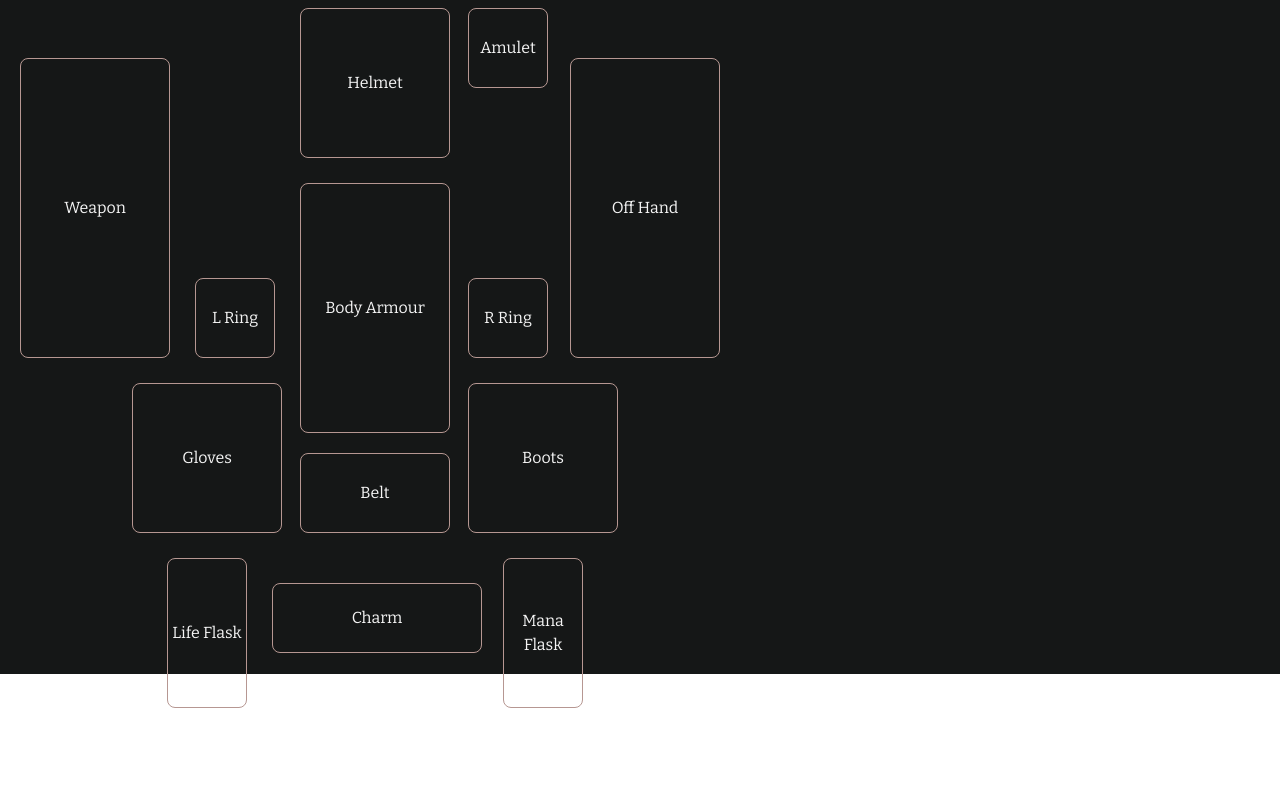
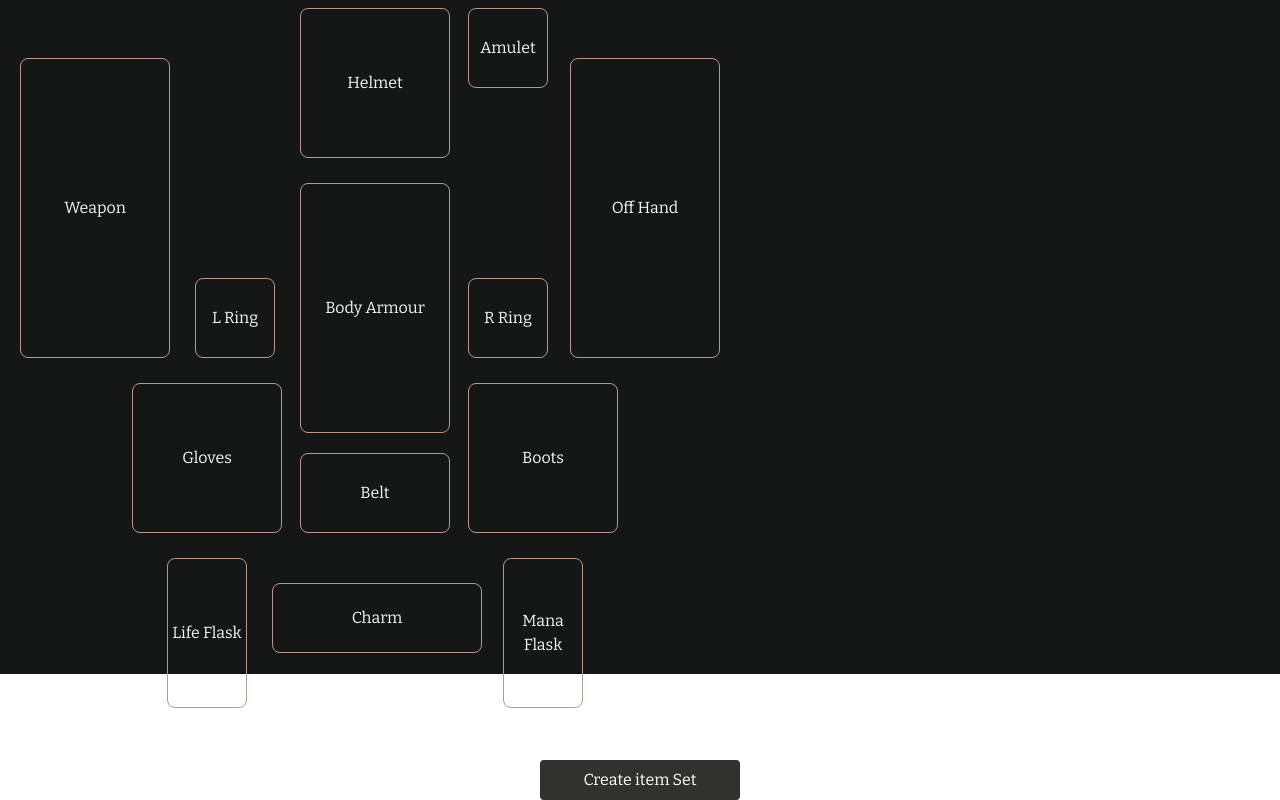
Before and after one commit to darkphotonKN/community-builds-client, a Next.js app: page /profile/builds/edit in a window 1280 px wide. Shown: the part 230-1030 px from the top of the page. Before the commit the page ends 938 px from the top, so only its background shows below. Built offline with nearby package versions, Linux system fonts and the light colour scheme.

Commit message:
create item set api

```diff
--- a/src/app/builds/create/page.tsx
+++ b/src/app/builds/create/page.tsx
@@ -1,6 +1,6 @@
-"use client";
-import Button from "@/components/Button";
-import HeaderTwo from "@/components/Layout/Text/HeaderTwo";
+'use client';
+import Button from '@/components/Button';
+import HeaderTwo from '@/components/Layout/Text/HeaderTwo';
 import {
   BaseClass,
   baseClass,
@@ -8,11 +8,11 @@ import {
   AscendancyClass,
   tag,
   Tag,
-} from "@/constants/enums";
-import { postRequest } from "@/lib/api/requestHelpers";
-import { getAscendancyChoice } from "@/lib/utils/class";
-import { useBuildStore } from "@/store/buildStore";
-import { useRouter } from "next/navigation";
+} from '@/constants/enums';
+import { postRequest } from '@/lib/api/requestHelpers';
+import { getAscendancyChoice } from '@/lib/utils/class';
+import { useBuildStore } from '@/store/buildStore';
+import { useRouter } from 'next/navigation';
 
 function CreateBuildsPage() {
   const router = useRouter();
@@ -44,26 +44,26 @@ function CreateBuildsPage() {
 
   const handleCreateBuild = async () => {
     const res = await postRequest<any>(
-      "http://localhost:5050/api/build",
+      'http://localhost:5050/api/build',
       {
         title: buildName,
         description: buildDescription,
-        skillId: "00000000-0000-0000-0000-000000000012",
-        tagIds: ["3ac52fac-f3d8-47bf-bb8c-311fca50d53d"],
-        classId: "66666666-6666-6666-6666-666666666666",
-        ascendancyId: "66666666-6666-6666-6666-666666666667",
+        skillId: '00000000-0000-0000-0000-000000000012',
+        tagIds: ['4de7fbb5-16ca-480a-912b-16bf5bb55608'],
+        classId: '66666666-6666-6666-6666-666666666666',
+        ascendancyId: '66666666-6666-6666-6666-666666666667',
       },
-      true,
+      true
     );
 
-    router.push("/profile/builds/edit");
+    router.push('/profile/builds/edit');
   };
 
   const ascendancyChoices = baseClassSelection
     ? getAscendancyChoice(baseClassSelection)
-    : "";
+    : '';
 
-  console.log("ascendancyChoices:", ascendancyChoices);
+  console.log('ascendancyChoices:', ascendancyChoices);
 
   const renderStep = () => {
     switch (step) {
@@ -72,14 +72,14 @@ function CreateBuildsPage() {
           <>
             <HeaderTwo>STEP I - Choose a build name.</HeaderTwo>
             <div className="mt-5">
-              Something as simple as{" "}
+              Something as simple as{' '}
               <span className="text-customSecondary">
                 &quot;Cyclone Warrior&quot;
-              </span>{" "}
-              or{" "}
+              </span>{' '}
+              or{' '}
               <span className="text-customSecondary">
                 &quot;Boss Farmer&quot;
-              </span>{" "}
+              </span>{' '}
               would do. Be creative!
               <div className="flex h-[400px] justify-center items-center">
                 <input
@@ -146,10 +146,10 @@ function CreateBuildsPage() {
                 <div
                   key={currentClass + index}
                   className={
-                    "duration-200 ease-in hover:text-customSecondary cursor-pointer" +
+                    'duration-200 ease-in hover:text-customSecondary cursor-pointer' +
                     (baseClassSelection === currentClass
-                      ? " text-customSecondary"
-                      : "")
+                      ? ' text-customSecondary'
+                      : '')
                   }
                   onClick={() => setBaseClass(currentClass)}
                 >
@@ -159,8 +159,8 @@ function CreateBuildsPage() {
             </div>
 
             <div className="mt-6 text-center">
-              Which{" "}
-              <span className="text-customSecondary"> Ascendancy Class </span>{" "}
+              Which{' '}
+              <span className="text-customSecondary"> Ascendancy Class </span>{' '}
               is your Build for?
             </div>
 
@@ -174,10 +174,10 @@ function CreateBuildsPage() {
                 <div
                   key={currentAscendancyClass + index}
                   className={
-                    "duration-200 ease-in hover:text-customSecondary cursor-pointer" +
+                    'duration-200 ease-in hover:text-customSecondary cursor-pointer' +
                     (ascendancyClassSelection === currentAscendancyClass
-                      ? " text-customSecondary"
-                      : "")
+                      ? ' text-customSecondary'
+                      : '')
                   }
                   onClick={() => setAscendancyClass(currentAscendancyClass)}
                 >
@@ -197,14 +197,14 @@ function CreateBuildsPage() {
                   <div
                     key={tag + index}
                     className={
-                      "duration-200 ease-in hover:text-customSecondary cursor-pointer" +
-                      (tagSelection === tag ? " text-customSecondary" : "")
+                      'duration-200 ease-in hover:text-customSecondary cursor-pointer' +
+                      (tagSelection === tag ? ' text-customSecondary' : '')
                     }
                     onClick={() => setTag(tag)}
                   >
                     {tag}
                   </div>
-                ),
+                )
               )}
             </div>
             <div className="flex h-[300px] justify-center items-center"></div>
@@ -225,7 +225,7 @@ function CreateBuildsPage() {
             <div className="mt-6">
               Describe what your amazing build does in a short sentence.
             </div>
-            <Button onClick={() => { }} width={200} text="Create Item" />
+            <Button onClick={() => {}} width={200} text="Create Item" />
             <div className="flex mt-[20px] gap-[20px] flex-wrap">
               <div className="flex items-center justify-center border cursor-pointer border-customSecondary rounded-lg w-[200px] h-[200px]">
                 Helmet
@@ -294,10 +294,10 @@ function CreateBuildsPage() {
     }
   };
 
-  console.log("step:", step);
-  console.log("buildName:", buildName);
-  console.log("buildDescription:", buildDescription);
-  console.log("baseClassSelection:", baseClassSelection);
+  console.log('step:', step);
+  console.log('buildName:', buildName);
+  console.log('buildDescription:', buildDescription);
+  console.log('baseClassSelection:', baseClassSelection);
 
   return (
     <div>
--- a/src/app/profile/builds/edit/page.tsx
+++ b/src/app/profile/builds/edit/page.tsx
@@ -1,9 +1,10 @@
 'use client';
+import Button from '@/components/Button';
 import ItemInfoCard from '@/components/Card/ItemInfoCard';
 import HeaderOne from '@/components/Layout/Text/HeaderOne';
 import HeaderThree from '@/components/Layout/Text/HeaderThree';
 import HeaderTwo from '@/components/Layout/Text/HeaderTwo';
-import { getRequest } from '@/lib/api/requestHelpers';
+import { getRequest, postRequest } from '@/lib/api/requestHelpers';
 import Image from 'next/image';
 import { useState } from 'react';
 
@@ -62,9 +63,30 @@ function BuildEdit() {
     }));
   };
 
+  const handleCreateBuildSet = async () => {
+    try {
+      const res = await postRequest<any>(
+        'http://localhost:5050/api/build/4f34c91b-8433-4eab-a1a5-bd3384ea24ca/updateSet',
+        {
+          weapon: buildItems.weapon.id,
+          shield: buildItems.offhand.id,
+          helmet: buildItems.helmet.id,
+          bodyArmour: buildItems.bodyArmour.id,
+          gloves: buildItems.gloves.id,
+          belt: buildItems.belt.id,
+          boots: buildItems.boots.id,
+          amulet: buildItems.amulet.id,
+          leftRing: buildItems.leftRing.id,
+          rightRing: buildItems.rightRing.id,
+        },
+        true
+      );
+    } catch (error) {}
+  };
   console.log('buildItems', buildItems);
   return (
     <div>
+      <div className="h-[850px]">
         <HeaderOne>Build Editor</HeaderOne>
         <div className="flex gap-[100px]">
           <div>
@@ -166,7 +188,9 @@ function BuildEdit() {
                 )}
               </div>
               <div
-              onClick={() => handleSetItemCategory('bodyArmour', 'Body Armour')}
+                onClick={() =>
+                  handleSetItemCategory('bodyArmour', 'Body Armour')
+                }
                 className="body-armour group absolute top-[25%] left-[40%] flex items-center justify-center border cursor-pointer border-customSecondary rounded-lg w-[150px] h-[250px]"
               >
                 {buildItems['bodyArmour']?.imageUrl ? (
@@ -386,6 +410,14 @@ function BuildEdit() {
           )}
         </div>
       </div>
+      <div className="flex justify-center">
+        <Button
+          onClick={handleCreateBuildSet}
+          width={200}
+          text="Create item Set"
+        />
+      </div>
+    </div>
   );
 }
 
```
Lines whose indentation alone changed are shown as unchanged.
